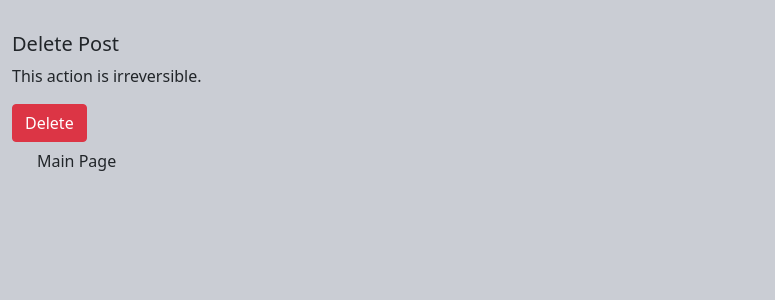
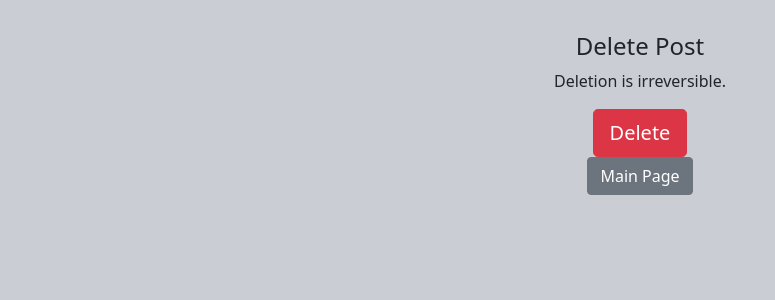
Before and after one commit to Cezary-Nakielski/Project-Four-Forumbus, a Django app: template templates/delete.html in a window 1280 px wide. Shown: the part 100-400 px from the top of the page, without its empty margins (0-775 px from the left). Run offline with Django 3.2, Linux system fonts and the light colour scheme; the template is opened without the code that fills it, so the values that code supplies are empty; some libraries are stand-ins or nearby versions; some web fonts are replaced.

Commit message:
STYLE: Style delete.html

```diff
--- a/templates/delete.html
+++ b/templates/delete.html
@@ -4,20 +4,20 @@
 {% block content %}
 
 <div class="container-fluid">
-    <div class="row">
-        <div class="col">
-            <h5>Delete Post</h5>
-            <p>This action is irreversible.</p>
+    <div class="row justify-content-center">
+        <div class="col-6 text-center">
+            <h4>Delete Post</h4>
+            <p>Deletion is irreversible.</p>
             <form method="POST">
                 {% csrf_token %}
-                <div>
-                    <button type="submit" class="btn btn-danger">Delete</button>
+                <div class="text-center">
+                    <button type="submit" class="btn btn-lg btn-danger">Delete</button>
                 </div>
             </form>
         </div>
     </div>
-    <div class="container-fluid">
-        <a href="{% url 'homepage' %}" class="btn">Main Page</a>
+    <div class="container-fluid text-center">
+        <a href="{% url 'homepage' %}" class="btn btn-secondary">Main Page</a>
     </div>
 </div>
 
```
